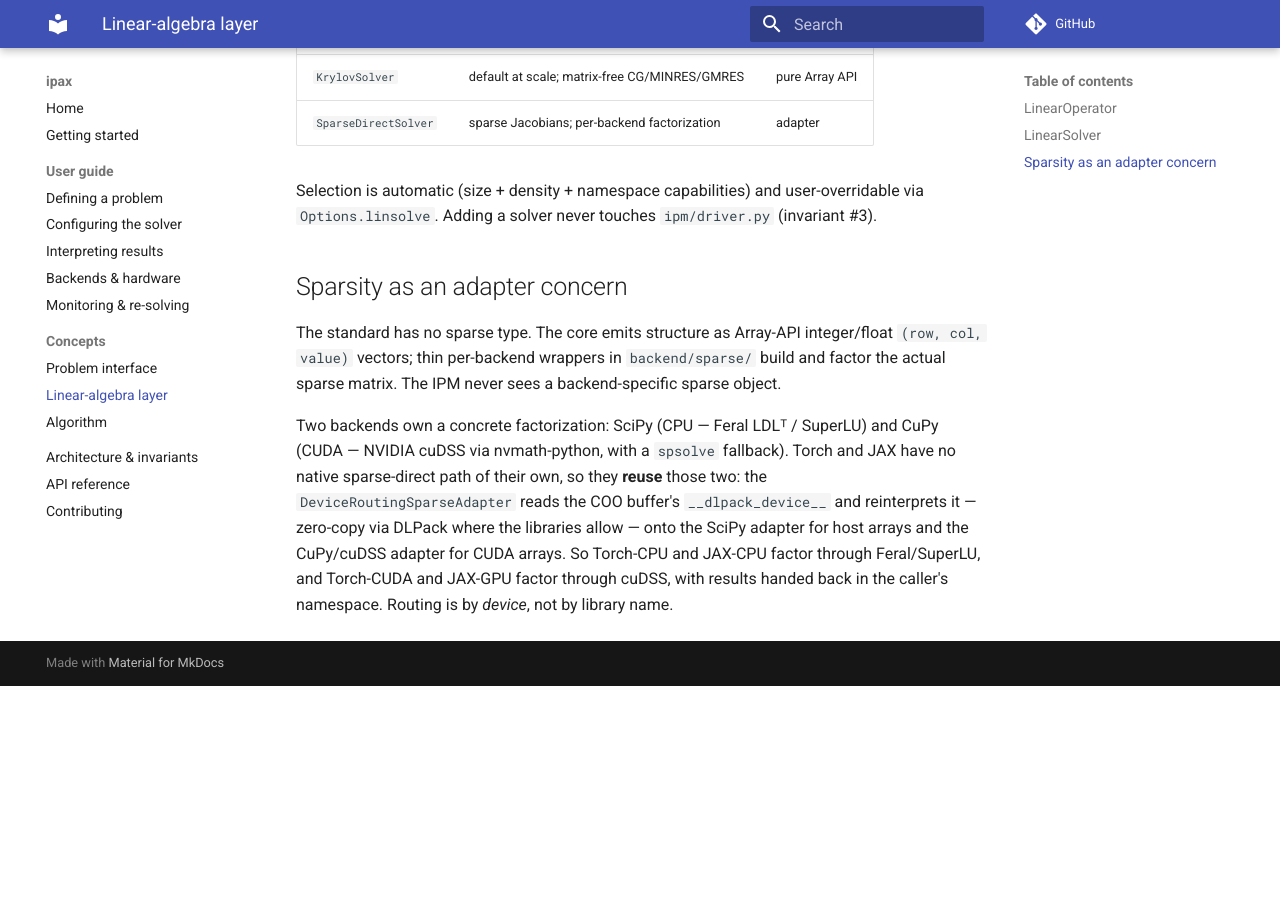
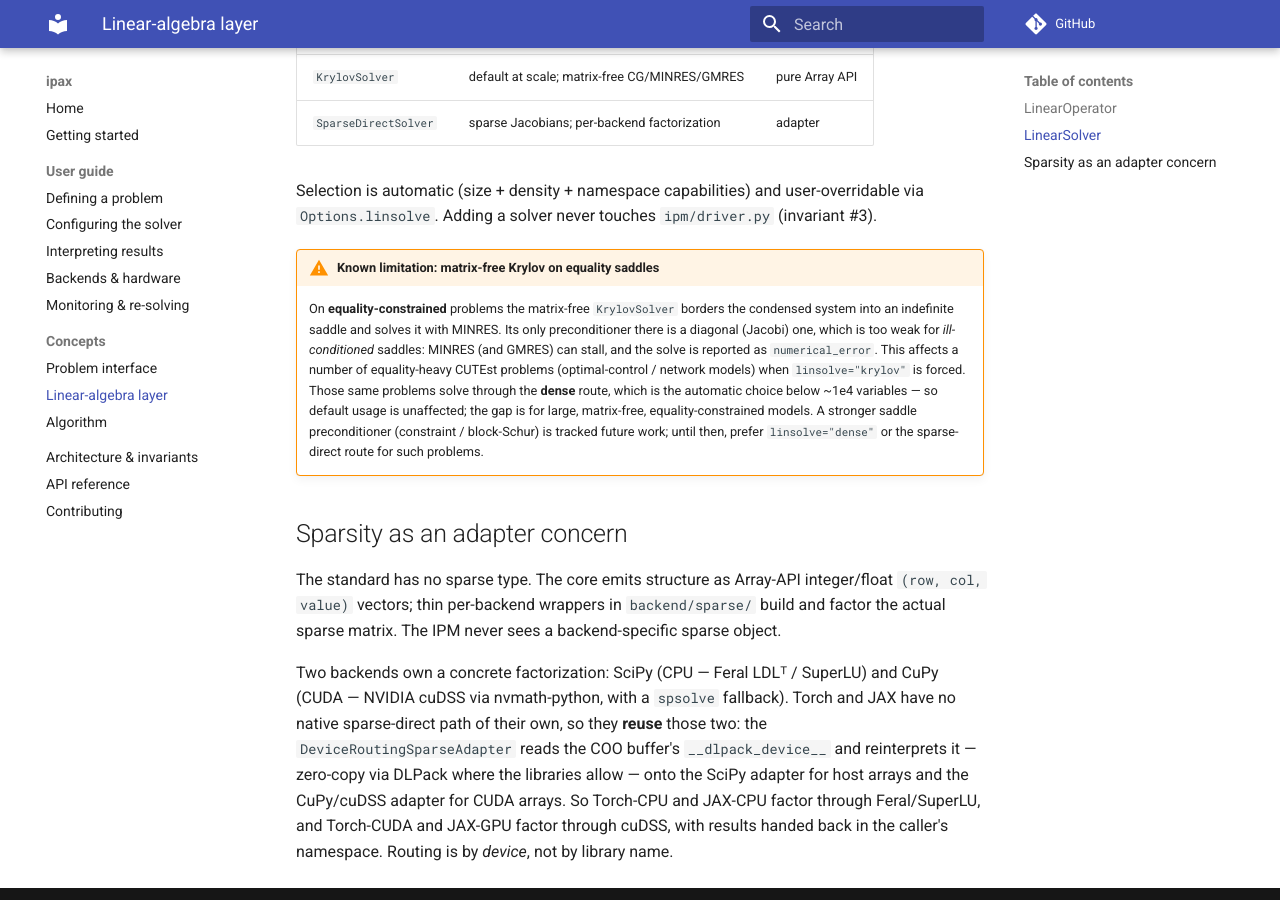
Before and after one commit to wahln/ipax, an MkDocs documentation site: the page built from docs/concepts/linalg.md, in a window 1280 px wide and 900 px high, scrolled down 568 px. Built offline with MkDocs 1.6.1 and Material for MkDocs 9.7.7, drawn with Linux system fonts in a browser that asks for light colours; comment, search, counter and statistics services are not loaded; before the commit the page ends 1254 px from its top, so only the background shows below that.

Commit message:
docs: note matrix-free Krylov saddle preconditioning limitation
Document that the matrix-free KrylovSolver can stall (MINRES/GMRES) on
ill-conditioned equality-constrained saddles due to weak diagonal
preconditioning, surfacing as numerical_error. Affected problems solve via the
dense route (the automatic choice below ~1e4 vars), so default usage is
unaffected; a stronger saddle preconditioner is tracked future work.

Co-Authored-By: Claude Opus 4.8 <noreply@anthropic.com>

```diff
--- a/docs/concepts/linalg.md
+++ b/docs/concepts/linalg.md
@@ -24,6 +24,20 @@ Selection is automatic (size + density + namespace capabilities) and
 user-overridable via `Options.linsolve`. Adding a solver never touches
 `ipm/driver.py` (invariant #3).
 
+!!! warning "Known limitation: matrix-free Krylov on equality saddles"
+
+    On **equality-constrained** problems the matrix-free `KrylovSolver` borders
+    the condensed system into an indefinite saddle and solves it with MINRES. Its
+    only preconditioner there is a diagonal (Jacobi) one, which is too weak for
+    *ill-conditioned* saddles: MINRES (and GMRES) can stall, and the solve is
+    reported as `numerical_error`. This affects a number of equality-heavy CUTEst
+    problems (optimal-control / network models) when `linsolve="krylov"` is
+    forced. Those same problems solve through the **dense** route, which is the
+    automatic choice below ~1e4 variables — so default usage is unaffected; the
+    gap is for large, matrix-free, equality-constrained models. A stronger saddle
+    preconditioner (constraint / block-Schur) is tracked future work; until then,
+    prefer `linsolve="dense"` or the sparse-direct route for such problems.
+
 ## Sparsity as an adapter concern
 
 The standard has no sparse type. The core emits structure as Array-API
```
